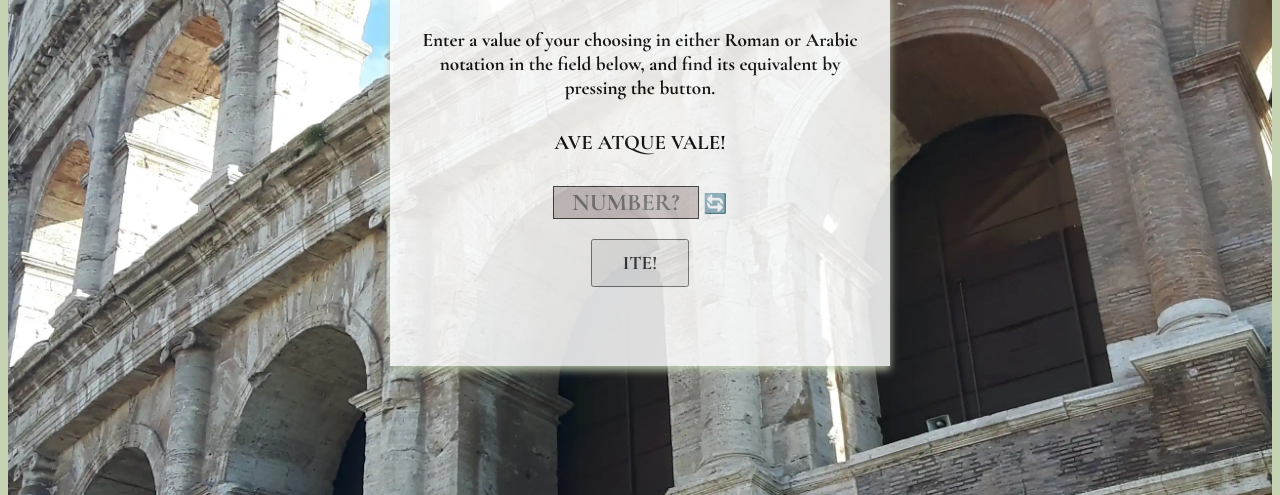
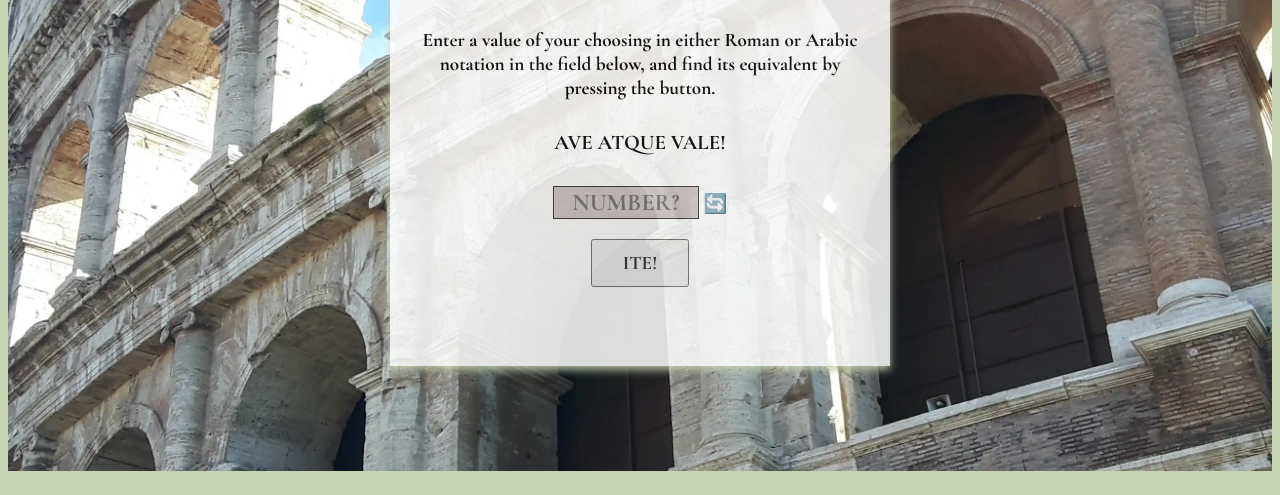
Before and after one commit to Matthieu-Arn/deNumeris, a plain HTML site: page index.html in a window 1280 px wide. Shown: the part 156-651 px from the top of the page. Drawn offline with nearby package versions, Linux system fonts and the light colour scheme.

```diff
--- a/assets/css/style.css
+++ b/assets/css/style.css
@@ -139,7 +139,9 @@
         margin-bottom: 20px;
     }
 
-
+    #hero {
+        height: 65vh;
+    }
 
     footer{
         font-size: 1.5rem;
```
